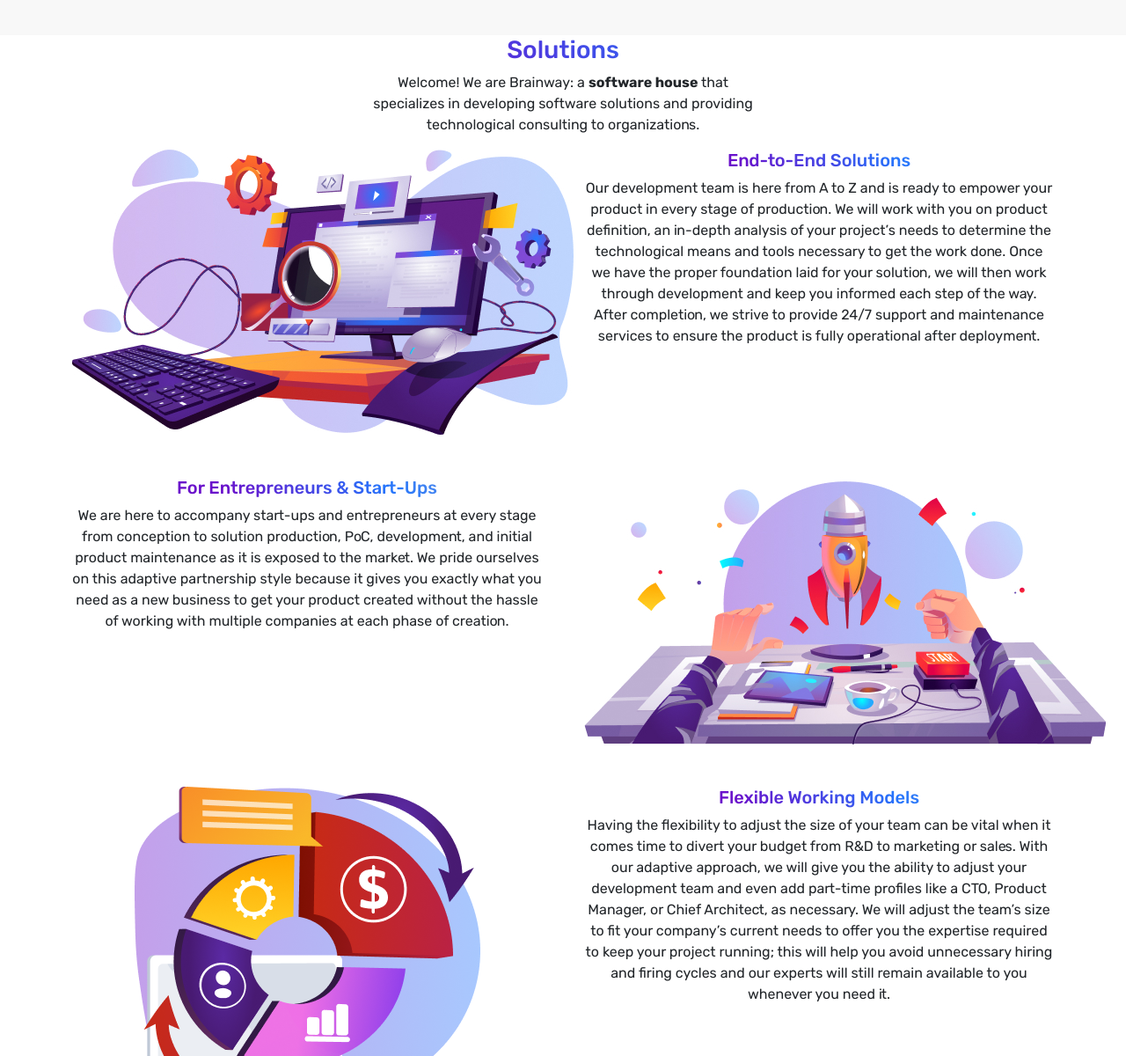
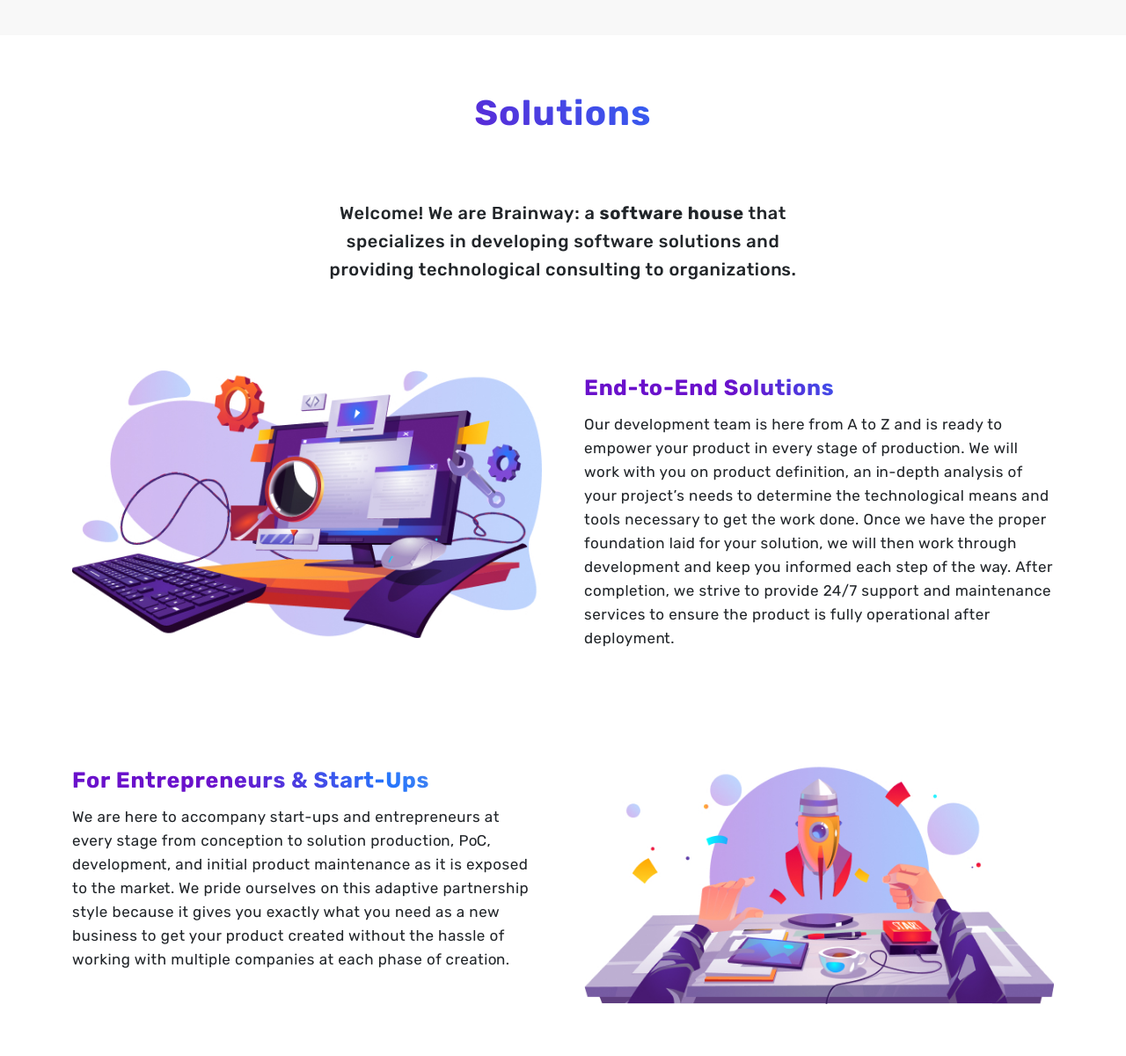
Before and after one commit to NinaDot/Brainway, a plain HTML site: page index.html in a window 1280 px wide. Shown: the part 1540-2740 px from the top of the page at 88% size. Drawn offline with nearby package versions, Linux system fonts and the light colour scheme.

Commit message:
add style for section solution

```diff
--- a/index.html
+++ b/index.html
@@ -124,22 +124,22 @@
         <section class="solutions">
             <div class="container">
                 <div class="row justify-content-center">
-                    <h3 class="gradient">Solutions</h3>
-                    <div class="col-5">
-                        <p>
+                    <h3 class="solution-title gradient">Solutions</h3>
+                    <div class="col-xl-6 col-md-8 col-sm-12">
+                        <p class="solution-text__main">
                             Welcome! We are Brainway: a <strong>software house</strong> that
                             specializes in developing software solutions and providing
                             technological consulting to organizations.
                         </p>
                     </div>
                 </div>
-                <div class="row g-5">
-                    <div class="col-6">
-                        <img src="assets/Frame.jpg" />
+                <div class="row g-5 solution-block">
+                    <div class="col-xl-6 col-lg-6 col-md-12">
+                        <img class="w-100" src="assets/Frame.jpg" />
                     </div>
-                    <div class="col-6">
-                        <h5 class="gradient">End-to-End Solutions</h5>
-                        <p>
+                    <div class="col-xl-6 col-lg-6 col-md-12">
+                        <h5 class="solution-title__mini gradient">End-to-End Solutions</h5>
+                        <p class="solution-text">
                             Our development team is here from A to Z and is ready to empower
                             your product in every stage of production. We will work with you
                             on product definition, an in-depth analysis of your project’s
@@ -151,9 +151,11 @@
                             ensure the product is fully operational after deployment.
                         </p>
                     </div>
-                    <div class="col-6">
-                        <h5 class="gradient">For Entrepreneurs & Start-Ups</h5>
-                        <p>
+                    </div>
+                    <div class="row g-5 solution-block">
+                        <div class="col-xl-6 col-lg-6 col-md-12 order-xl-1 order-lg-1 order-md-2 order-sm-2 order-2">
+                            <h5 class="solution-title__mini gradient">For Entrepreneurs & Start-Ups</h5>
+                            <p class="solution-text">
                             We are here to accompany start-ups and entrepreneurs at every
                             stage from conception to solution production, PoC, development,
                             and initial product maintenance as it is exposed to the market.
@@ -163,14 +165,16 @@
                             companies at each phase of creation.
                         </p>
                     </div>
-                    <div class="col-6">
-                        <img src="assets/Frame (1).jpg" alt="" />
+                    <div class="col-xl-6 col-lg-6 col-md-12 order-xl-2 order-lg-2 order-md-1 order-sm-1 order-1">
+                        <img class="w-100" src="assets/Frame (1).jpg" alt="" />
                     </div>
-                    <div class="col-6">
-                        <img src="assets/Frame 3.png" alt="" />
                     </div>
-                    <div class="col-6">
-                        <h5 class="gradient">Flexible Working Models</h5>
+                    <div class="row g-5 solution-block">
+                        <div class="col-xl-6 col-lg-6 col-md-12">
+                            <img class="solution-img" src="assets/Frame 3.png" alt="" />
+                        </div>
+                        <div class="col-xl-6 col-lg-6 col-md-12">
+                            <h5 class="solution-title__mini gradient">Flexible Working Models</h5>
                         <p>
                             Having the flexibility to adjust the size of your team can be
                             vital when it comes time to divert your budget from R&D to
--- a/style/mobile.css
+++ b/style/mobile.css
@@ -1,52 +1,62 @@
 @media (max-width: 575.98px) {
-   .header-menu-desktop{
+  .header-menu-desktop {
     display: none;
   }
-   .header-menu-mobile{
+  .header-menu-mobile {
     display: block;
   }
-   .offer{
+  .offer {
     background-image: none;
   }
-   .offer-title{
+  .offer-title {
     font-size: 35px;
   }
-   .offer-img{
+  .offer-img {
     display: block;
   }
-   .video-title{
+  .video-title {
     font-size: 20px;
     line-height: 28px;
   }
+  .solution-img{
+      display: block;
+      max-width: 100%;
+      height: auto;
+  }
 }
 @media (max-width: 767.98px) {
-     .header-menu-desktop{
+  .header-menu-desktop {
     display: none;
   }
-   .header-menu-mobile{
+  .header-menu-mobile {
     display: block;
   }
-   .offer{
+  .offer {
     background-image: none;
   }
-   .offer-title{
+  .offer-title {
     font-size: 35px;
   }
-   .offer-img{
+  .offer-img {
     display: block;
   }
 }
 @media (max-width: 991.98px) {
-      .header-menu-desktop{
+  .header-menu-desktop {
     display: none;
   }
-   .header-menu-mobile{
+  .header-menu-mobile {
     display: block;
   }
-   .offer{
+  .offer {
     background-image: none;
   }
-   .offer-img{
+  .offer-img {
     display: block;
   }
+  .solution-title__mini{
+      text-align: center;
   }
+}
+@media (max-width: 1199.98px) {
+}
--- /dev/null
+++ b/style/solution.css
@@ -0,0 +1,34 @@
+.solutions {
+  padding: 0 0 10% 0;
+}
+.solution-title {
+  font-size: 40px;
+  font-weight: 700;
+  line-height: 64px;
+  letter-spacing: 0.03em;
+  padding: 5% 0 5% 0;
+}
+.solution-text__main {
+  font-size: 20px;
+  font-weight: 500;
+  line-height: 32px;
+  letter-spacing: 0.03em;
+  padding: 0 0 5% 0;
+}
+.solution-title__mini {
+  font-size: 25px;
+  font-weight: 700;
+  line-height: 40px;
+  letter-spacing: 0.03em;
+  text-align: left;
+}
+.solution-text {
+  font-size: 17px;
+  font-weight: 400;
+  line-height: 27px;
+  letter-spacing: 0.03em;
+  text-align: left;
+}
+.solution-block {
+  padding: 5% 0 5% 0;
+}
--- a/style/style.css
+++ b/style/style.css
@@ -3,6 +3,7 @@
 @import url(menu.css);
 @import url(offer.css);
 @import url(video.css);
+@import url(solution.css);
 
 body {
   font-family: "Rubik";
```
Lines whose indentation alone changed are shown as unchanged.
